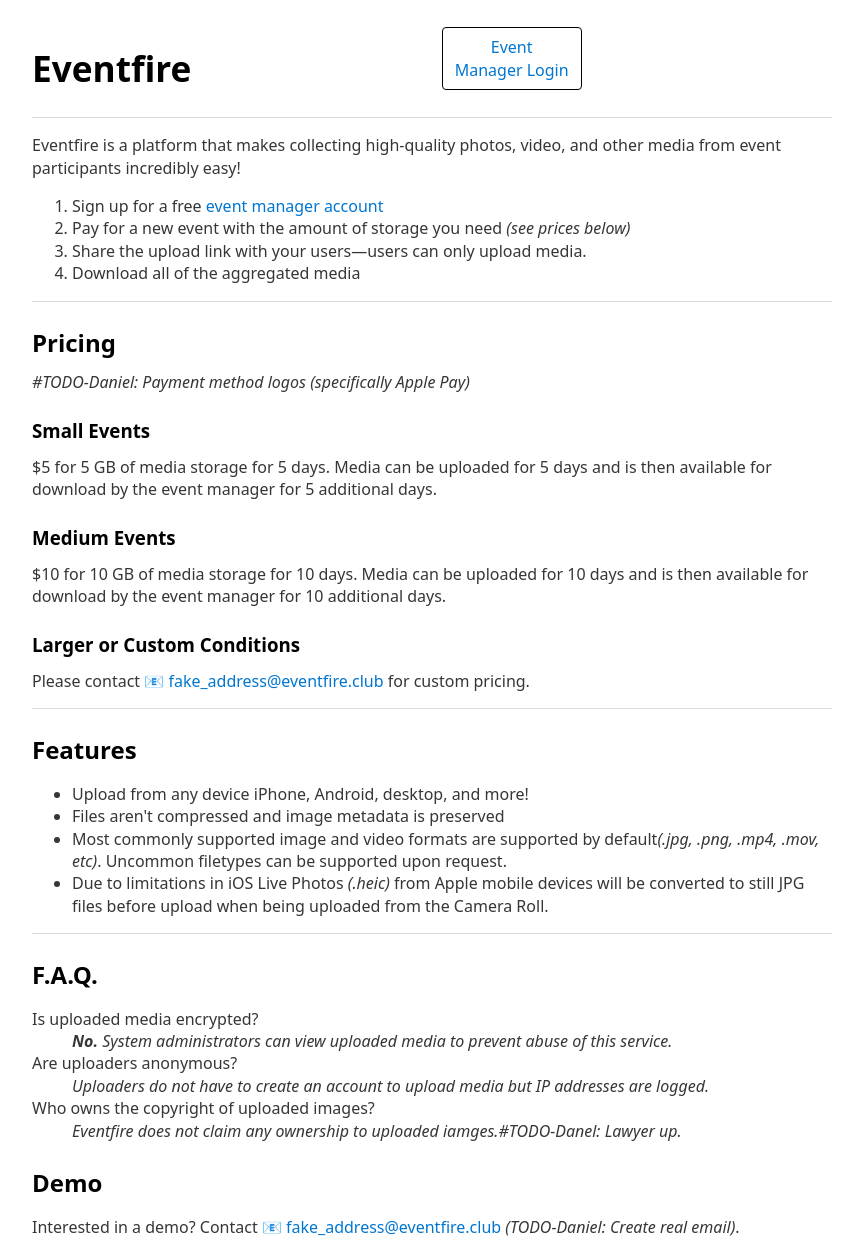
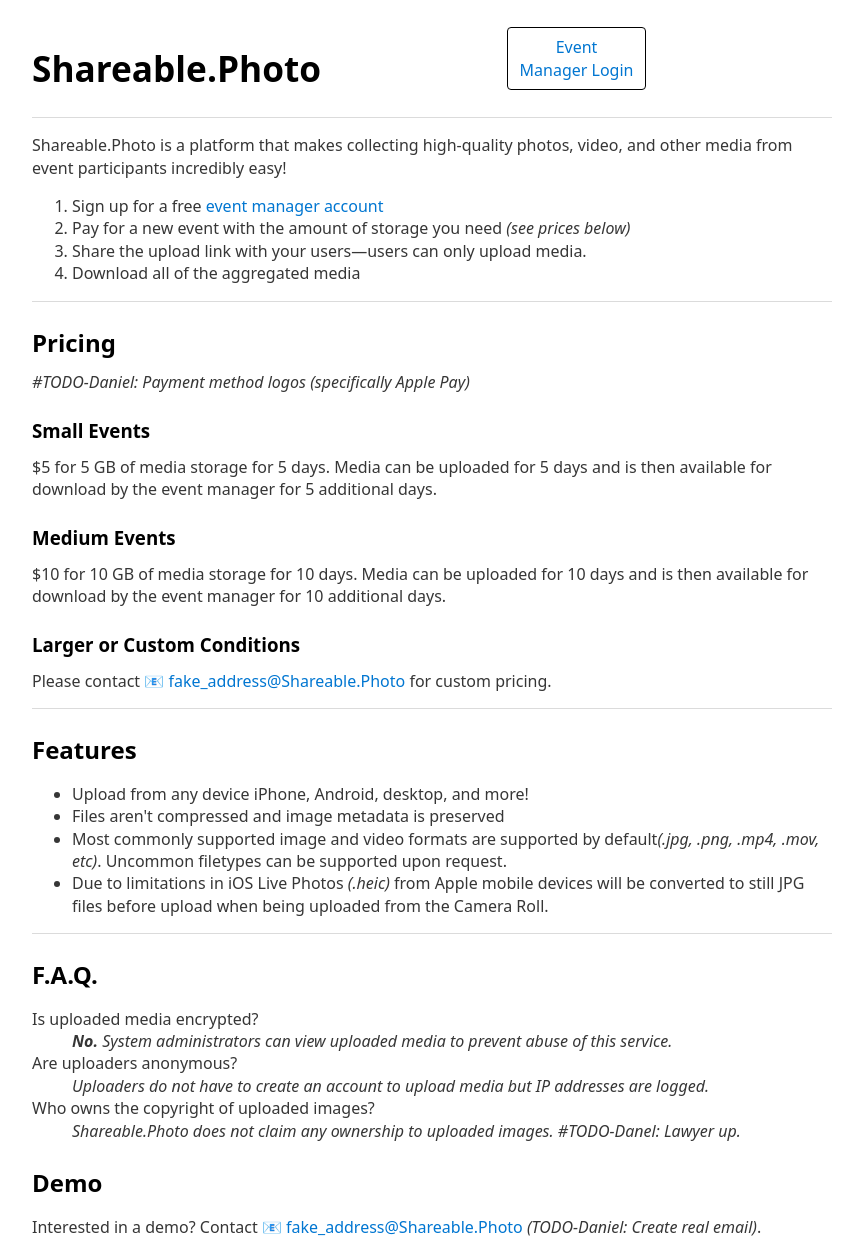
Before and after one commit to djbeadle/Shareable.Photo, a Flask app: template app/templates/landing.html in a window 1280 px wide. Shown: the whole page, without its empty margins (208-1071 px from the left). Run offline with Flask 2, Linux system fonts and the light colour scheme; the template is opened without the code that fills it, so the values that code supplies are empty; parts of the project's set-up code (start-up, migrations or seed data) failed here and were passed over; some libraries are stand-ins or nearby versions.

Commit message:
Change Name

```diff
--- a/app/templates/base.html
+++ b/app/templates/base.html
@@ -1,6 +1,7 @@
 <!DOCTYPE html>
 <head>
     <meta name="viewport" content="width=device-width">
+    <title>{{ custom_title or "shareable.photo" }}</title>
     <script data-goatcounter="https://eventfire.goatcounter.com/count" async src="//gc.zgo.at/count.js"></script>
 
     <link rel="stylesheet" href="https://cdn.jsdelivr.net/npm/water.css@2/out/water.min.css">
@@ -40,7 +41,7 @@
                     {% if custom_title is defined %}
                     <h1>{{ custom_title }}</h1>
                     {% else %}
-                    <h1>Eventfire</h1>
+                    <h1>Shareable.Photo</h1>
                     {% endif %}
                 </div>
                 {% if user_info['name'] is defined %}
--- a/app/templates/landing.html
+++ b/app/templates/landing.html
@@ -8,7 +8,7 @@
 
 {% block content %}
 <p>
-    Eventfire is a platform that makes collecting high-quality photos, video, and other media from event participants incredibly easy!
+    Shareable.Photo is a platform that makes collecting high-quality photos, video, and other media from event participants incredibly easy!
     <ol>
         <li>Sign up for a free <a href="/login">event manager account</a></li>
         <li>Pay for a new event with the amount of storage you need <i>(see prices below)</i></li>
@@ -31,7 +31,7 @@
 </p>
 <p>
     <h3>Larger or Custom Conditions</h3>
-    Please contact <a href="mailto:fake_address@eventfire.club">fake_address@eventfire.club</a> for custom pricing.
+    Please contact <a href="mailto:fake_address@Shareable.Photo">fake_address@Shareable.Photo</a> for custom pricing.
 </p>
 
 <hr>
@@ -58,10 +58,10 @@
         <dd>Uploaders do not have to create an account to upload media but IP addresses are logged.</dd>
 
         <dt>Who owns the copyright of uploaded images?</dt>
-        <dd>Eventfire does not claim any ownership to uploaded iamges.#TODO-Danel: Lawyer up.</dd>
+        <dd>Shareable.Photo does not claim any ownership to uploaded images. #TODO-Danel: Lawyer up.</dd>
     </dl>
 </p>
 
 <h2>Demo</h2>
-<p>Interested in a demo? Contact <a href="mailto:fake_address@eventfire.club">fake_address@eventfire.club</a> <i>(TODO-Daniel: Create real email)</i>.</p>
+<p>Interested in a demo? Contact <a href="mailto:fake_address@Shareable.Photo">fake_address@Shareable.Photo</a> <i>(TODO-Daniel: Create real email)</i>.</p>
 {% endblock %}
```
